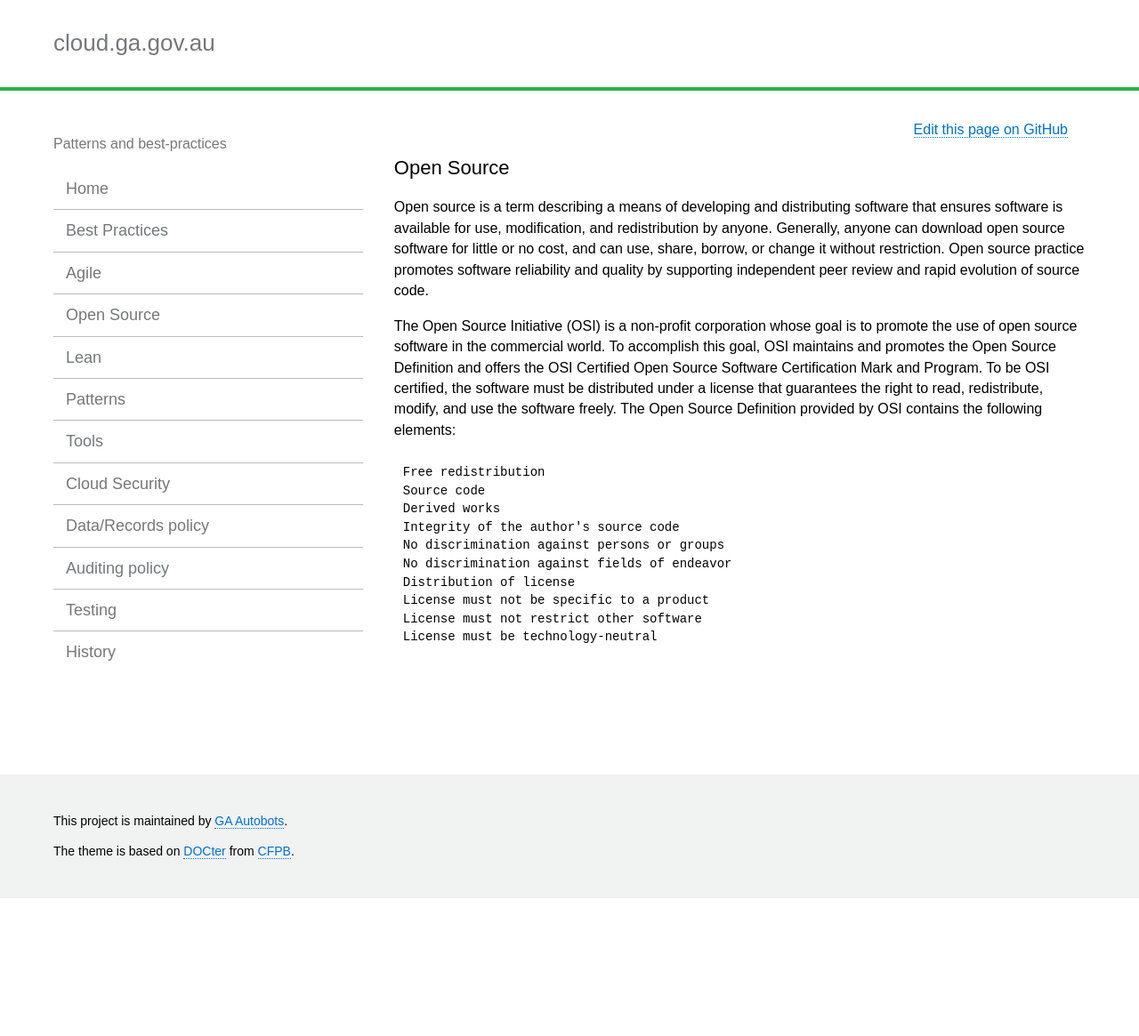
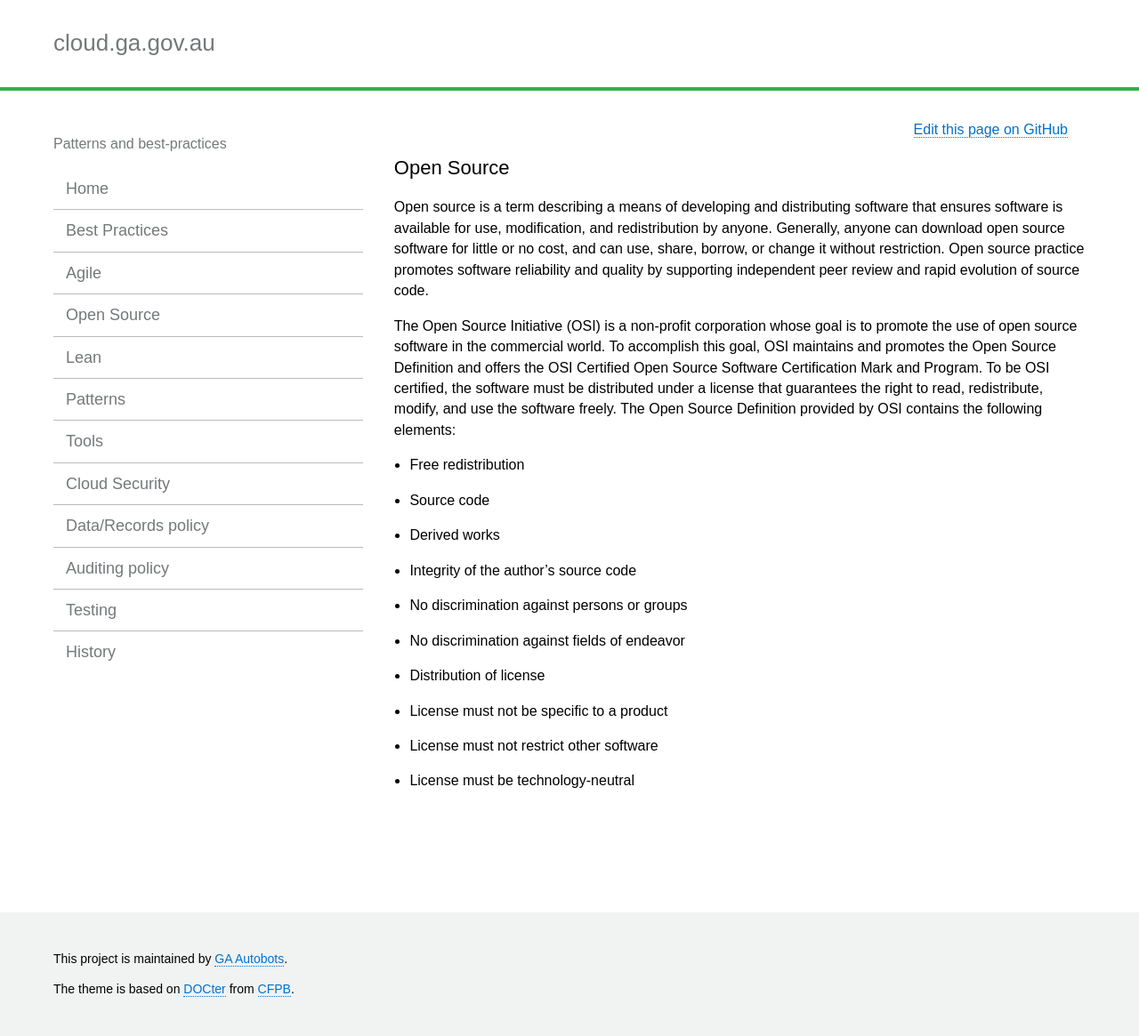
Before and after one commit to GeoscienceAustralia/cloud, a Jekyll site: the page built from docs/_pages/open_source_index.md, in a window 1280 px wide. Shown: the whole page at 89% size. Built offline with Jekyll 4.4.1, drawn with Linux system fonts in a browser that asks for light colours; before the commit the page ends 1010 px from its top, so only the background shows below that.

```diff
--- a/docs/_pages/open_source_index.md
+++ b/docs/_pages/open_source_index.md
@@ -8,13 +8,13 @@ Open source is a term describing a means of developing and distributing software
 
 The Open Source Initiative (OSI) is a non-profit corporation whose goal is to promote the use of open source software in the commercial world. To accomplish this goal, OSI maintains and promotes the Open Source Definition and offers the OSI Certified Open Source Software Certification Mark and Program. To be OSI certified, the software must be distributed under a license that guarantees the right to read, redistribute, modify, and use the software freely. The Open Source Definition provided by OSI contains the following elements:
 
-    Free redistribution
-    Source code
-    Derived works
-    Integrity of the author's source code
-    No discrimination against persons or groups
-    No discrimination against fields of endeavor
-    Distribution of license
-    License must not be specific to a product
-    License must not restrict other software
-    License must be technology-neutral
+   * Free redistribution
+   * Source code
+   * Derived works
+   * Integrity of the author's source code
+   * No discrimination against persons or groups
+   * No discrimination against fields of endeavor
+   * Distribution of license
+   * License must not be specific to a product
+   * License must not restrict other software
+   * License must be technology-neutral
```
